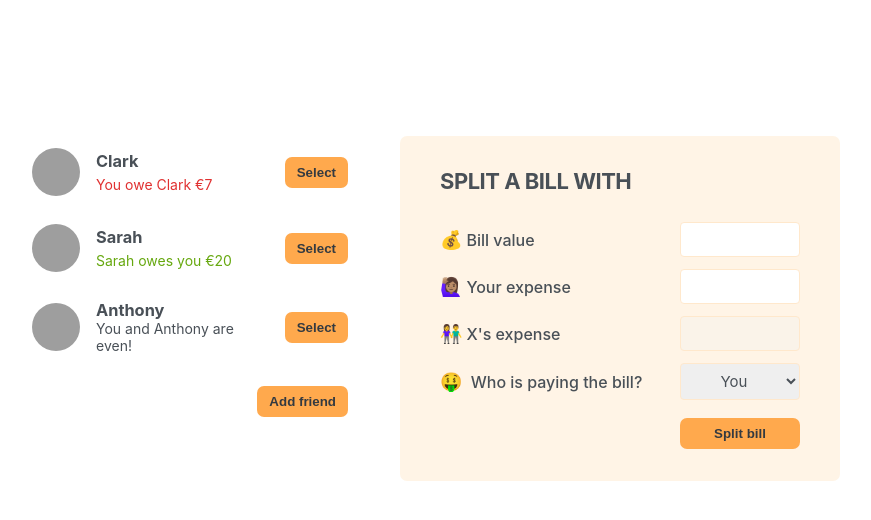
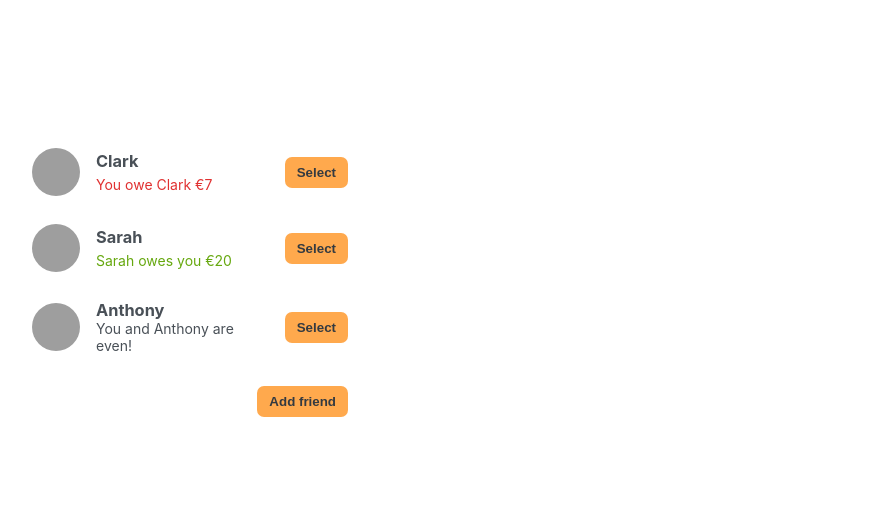
Before and after one commit to Chellly321/07-eat-n-split, a React (Create React App) app: page / in a window 1280 px wide. Shown: the top 520 px of the page, without its empty margins (210-1081 px from the left). Built offline with nearby package versions, Linux system fonts and the light colour scheme; grey boxes are pictures that could not be loaded.

Commit message:
add friend to split bill #1

```diff
--- a/package.json
+++ b/package.json
@@ -9,7 +9,7 @@
     "babel": "^6.23.0",
     "react": "^18.2.0",
     "react-dom": "^18.2.0",
-    "react-scripts": "5.0.1",
+    "react-scripts": "^5.0.1",
     "web-vitals": "^2.1.4"
   },
   "scripts": {
--- a/src/App.js
+++ b/src/App.js
@@ -31,39 +31,63 @@
 
 export default function App() {
   const [showAddFriend, setShowAddFriend] = useState(false);
+  const [friends, setFriends] = useState(initialFriends);
+  const [selectedFriend, setSelectedFriend] = useState(null);
 
   function handleToggle() {
     setShowAddFriend((show) => !showAddFriend);
   }
 
+  function handleAddFriend(friend) {
+    setFriends((friends) => [...friends, friend]);
+    setShowAddFriend(false);
+  }
+
+  function handleSelection(friend) {
+    // setSelectedFriend((friend) => !setFriends);
+    setSelectedFriend((cur) => (cur?.id === friend.id ? null : friend));
+    setShowAddFriend(false);
+  }
+
   return (
     <div className="app">
       <div className="sidebar">
-        <FriendsList />
-        {showAddFriend && <FormAddFriend />}
+        <FriendsList
+          selectedFriend={selectedFriend}
+          onSelection={handleSelection}
+          friends={friends}
+        />
+
+        {showAddFriend && <FormAddFriend onAddFriend={handleAddFriend} />}
+
         <Button onClick={handleToggle}>
           {showAddFriend ? "close" : "Add friend"}
         </Button>
       </div>
-      <FormSplitBill />
+      {selectedFriend && <FormSplitBill selectedFriend={selectedFriend} />}
     </div>
   );
 }
 
-function FriendsList() {
-  const friends = initialFriends;
+function FriendsList({ friends, onSelection, selectedFriend }) {
   return (
     <ul>
       {friends.map((friend) => (
-        <Friend friend={friend} key={friend.id} />
+        <Friend
+          selectedFriend={selectedFriend}
+          onSelection={onSelection}
+          friend={friend}
+          key={friend.id}
+        />
       ))}
     </ul>
   );
 }
 
-function Friend({ friend }) {
+function Friend({ friend, onSelection, selectedFriend }) {
+  const isSelected = selectedFriend?.id === friend.id;
   return (
-    <li>
+    <li className={isSelected ? "selected" : ""}>
       <img src={friend.image} alt={friend.name} />
       <h3>{friend.name}</h3>
       {friend.balance < 0 && (
@@ -77,43 +101,88 @@
         </p>
       )}
       {friend.balance === 0 && <p>You and {friend.name} are even!</p>}
-      <Button>Select</Button>
+      <Button onClick={() => onSelection(friend)}>
+        {isSelected ? "Close" : "Select"}
+      </Button>
     </li>
   );
 }
 
-function FormAddFriend() {
+function FormAddFriend({ onAddFriend }) {
+  const [name, setName] = useState("");
+  const [image, setImage] = useState("https://i.pravatar.cc/48?u=499476");
+
+  //Add the (e), because it gets called by the event object
+  function handleSubmit(e) {
+    e.preventDefault();
+
+    if (!name || !image) return;
+
+    const id = crypto.randomUUID();
+
+    const newFriend = {
+      name,
+      image: `${image}?=${id}`,
+      balance: 0,
+    };
+    onAddFriend(newFriend);
+
+    setImage("https://i.pravatar.cc/48?u=499476");
+    setName("");
+  }
+
   return (
-    <form className="form-add-friend">
+    <form className="form-add-friend" onSubmit={handleSubmit}>
       <label>👯 Friend name:</label>
-      <input type="text" />
+      <input
+        type="text"
+        value={name}
+        onChange={(e) => setName(e.target.value)}
+      />
 
       <label> 📸 Image URL</label>
-      <input type="text" />
+      <input
+        type="text"
+        value={image}
+        onChange={(e) => setImage(e.target.value)}
+      />
 
       <Button>Add</Button>
     </form>
   );
 }
 
-function FormSplitBill() {
+function FormSplitBill({ selectedFriend }) {
+  const [bill, setBill] = useState(0);
+  const [myExpense, setMyExpense] = useState(0);
+
+  function handleSubmit(bill) {}
+
   return (
-    <form className="form-split-bill">
-      <h2>Split a bill with </h2>
+    <form className="form-split-bill" onSubmit={handleSubmit}>
+      <h2>Split a bill with {selectedFriend.name}</h2>
 
       <label> 💰Bill value</label>
-      <input type="text" />
+      <input
+        type="text"
+        value={bill}
+        onChange={(e) => setBill(e.target.value)}
+      />
 
       <label> 🙋🏽‍♀️Your expense</label>
-      <input type="text" />
+      <input
+        type="text"
+        value={myExpense}
+        onChange={(e) => setMyExpense(e.target.value)}
+      />
 
-      <label> 👫X's expense</label>
-      <input type="text" disabled />
+      <label> 👫{selectedFriend.name} expense</label>
+      <input type="text" value={selectedFriend.balance} disabled />
 
       <label>🤑 Who is paying the bill?</label>
       <select>
         <option className="user">You</option>
-        <option className="friend">X</option>
+        <option className="friend">{selectedFriend.name}</option>
       </select>
 
       <Button>Split bill</Button>
```
Also changed, not shown: 1 other file (tests, documents, lock files or other folders).
